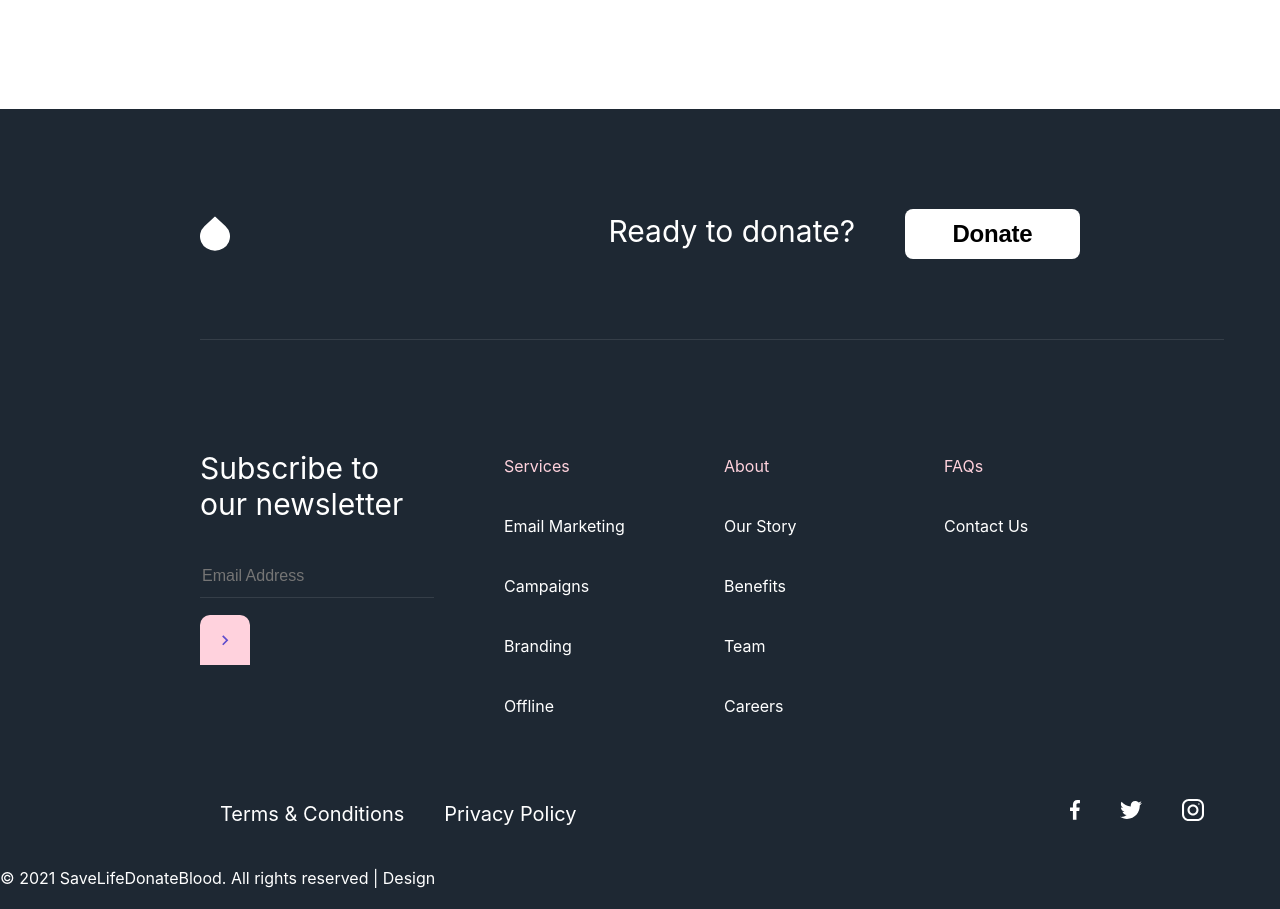
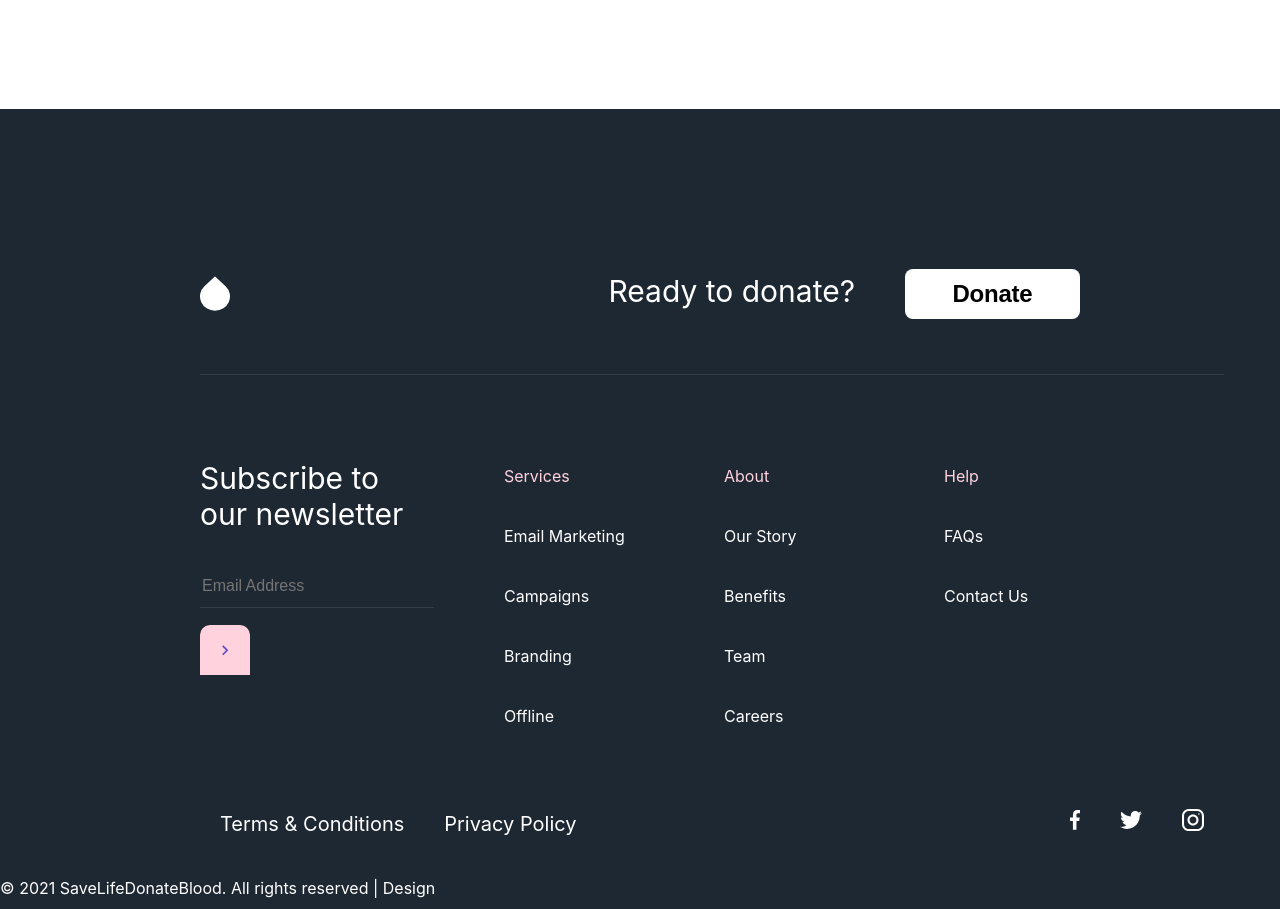
Before and after one commit to ARIHECTED/Hemocare, a React (Create React App) app in the folder frontend/: page / in a window 1280 px wide. Shown: the part 3723-4632 px from the top of the page. Built offline with nearby package versions, Linux system fonts and the light colour scheme.

Commit message:
Complete landing page
need to change texts

```diff
--- a/frontend/src/Components/Home.css
+++ b/frontend/src/Components/Home.css
@@ -182,7 +182,7 @@
 #footfrstdiv {
     margin-left: 200px;
     margin-right: 200px;
-    padding-top: 100px;
+    padding-top: 160px;
     display: flex;
     justify-content: space-between;
 }
@@ -212,7 +212,7 @@
 }
 
 #line {
-    margin: 80px 200px;
+    margin: 55px 200px;
     width: 80%;
     height: 1px;
     opacity: 0.1;
--- a/frontend/src/Components/Home.js
+++ b/frontend/src/Components/Home.js
@@ -134,6 +134,7 @@ function Home() {
           </div>
           <div id='help'>
             <ul>
+              <li>Help</li>
               <li>FAQs</li>
               <li>Contact Us</li>
             </ul>
```
